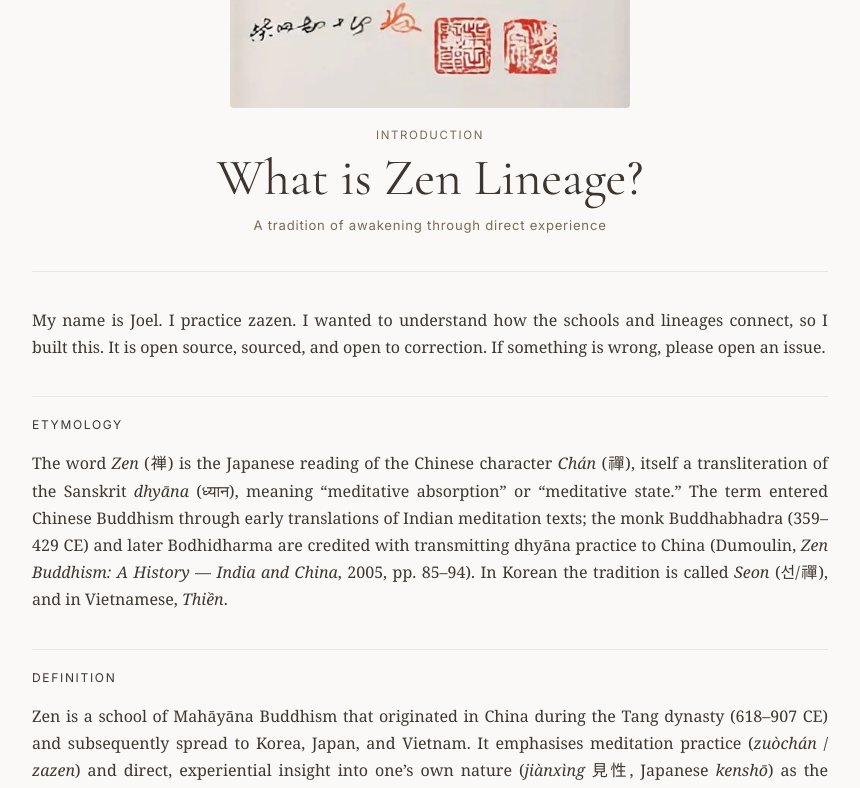
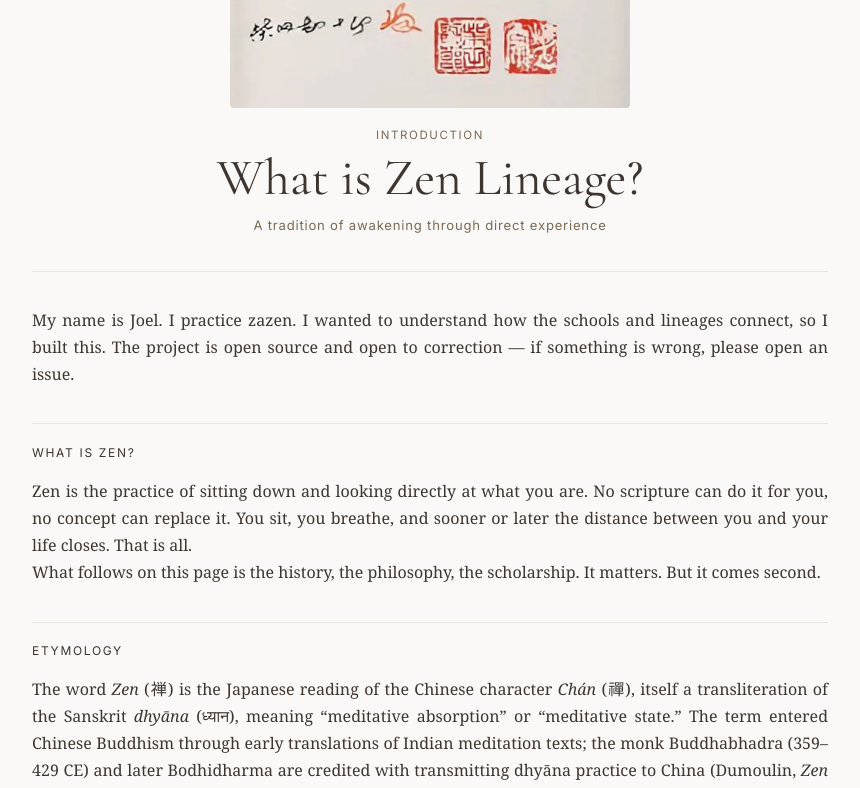
Before and after one commit to echojoel/zenlineage, a Next.js app: page /about in a window 1280 px wide. Shown: the part 537-1325 px from the top of the page, without its empty margins (210-1070 px from the left). Built offline with nearby package versions, Linux system fonts and the light colour scheme.

Commit message:
fix: rewrite about intro — personal 'What is Zen?' before the scholarship

```diff
--- a/src/app/about/page.tsx
+++ b/src/app/about/page.tsx
@@ -36,9 +36,26 @@ export default function AboutPage() {
           <div className="detail-summary">
             <p>
               My name is Joel. I practice zazen. I wanted to understand how
-              the schools and lineages connect, so I built this. It
-              is <a href="https://github.com/echojoel/zenlineage" className="detail-inline-link" target="_blank" rel="noopener noreferrer">open source</a>, sourced, and open to correction. If
-              something is wrong, please open an issue.
+              the schools and lineages connect, so I built this.
+              The project is <a href="https://github.com/echojoel/zenlineage" className="detail-inline-link" target="_blank" rel="noopener noreferrer">open source</a> and
+              open to correction &mdash; if something is wrong, please open
+              an issue.
+            </p>
+          </div>
+        </section>
+
+        <section className="detail-card">
+          <h3 className="detail-section-title">What is Zen?</h3>
+          <div className="detail-summary">
+            <p>
+              Zen is the practice of sitting down and looking directly at
+              what you are. No scripture can do it for you, no concept can
+              replace it. You sit, you breathe, and sooner or later the
+              distance between you and your life closes. That is all.
+            </p>
+            <p>
+              What follows on this page is the history, the philosophy, the
+              scholarship. It matters. But it comes second.
             </p>
           </div>
         </section>
```
